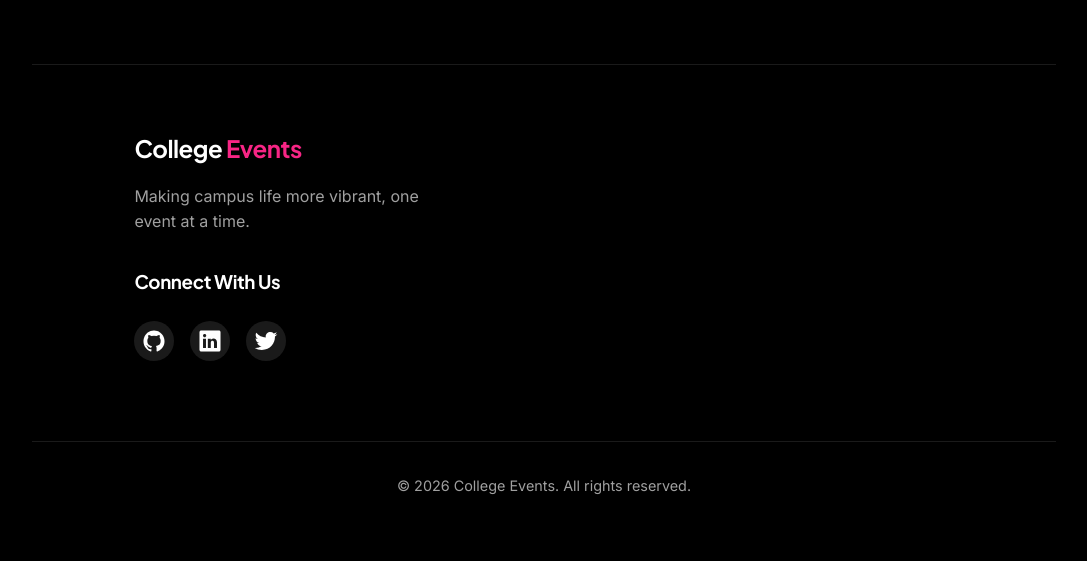
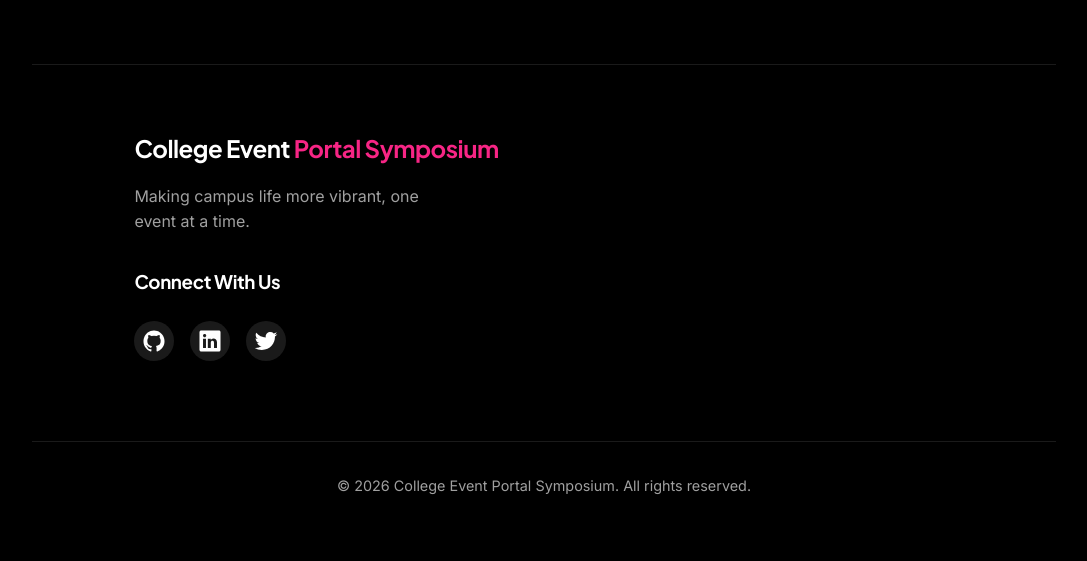
Before and after one commit to eshamohamed336-coder/cep-project-, a Flask app: page / in a window 1280 px wide. Shown: the part 1188-1749 px from the top of the page, without its empty margins (96-1183 px from the left). Run offline with Flask 3, Linux system fonts and the light colour scheme.

Commit message:
Update website title to College Event Portal Symposium and update associated files

```diff
--- a/app.py
+++ b/app.py
@@ -195,7 +195,7 @@ def send_event_notification(event_title, event_date):
             msg['To'] = email
             msg['Subject'] = f"New Event: {event_title}"
 
-            body = f"Hello {student.get('name')},\n\nA new event has been posted: {event_title}\nDate: {event_date}\n\nCheck it out on the College Events portal!"
+            body = f"Hello {student.get('name')},\n\nA new event has been posted: {event_title}\nDate: {event_date}\n\nCheck it out on the College Event Portal Symposium portal!"
             msg.attach(MIMEText(body, 'plain'))
 
             server.send_message(msg)
--- a/login.html
+++ b/login.html
@@ -3,7 +3,7 @@
 <head>
     <meta charset="UTF-8">
     <meta name="viewport" content="width=device-width, initial-scale=1.0">
-    <title>Login | College Events</title>
+    <title>Login | College Event Portal Symposium</title>
     <link href="https://fonts.googleapis.com/css2?family=Inter:wght@400;500;600&family=Plus+Jakarta+Sans:wght@700;800&display=swap" rel="stylesheet">
     <link rel="stylesheet" href="./static/css/style.css">
     <style>
--- a/signup.html
+++ b/signup.html
@@ -3,7 +3,7 @@
 <head>
     <meta charset="UTF-8">
     <meta name="viewport" content="width=device-width, initial-scale=1.0">
-    <title>Signup | College Events</title>
+    <title>Signup | College Event Portal Symposium</title>
     <link href="https://fonts.googleapis.com/css2?family=Inter:wght@400;500;600&family=Plus+Jakarta+Sans:wght@700;800&display=swap" rel="stylesheet">
     <link rel="stylesheet" href="./static/css/style.css">
     <style>
@@ -167,7 +167,7 @@
 
     <div id="successOverlay" class="success-overlay">
         <h3>your account is created</h3>
-        <p style="color: white; margin-bottom: 2rem;">Welcome to College Events!</p>
+        <p style="color: white; margin-bottom: 2rem;">Welcome to College Event Portal Symposium!</p>
         <button class="btn-auth" style="max-width: 200px;" onclick="window.location.href='./login.html'">Go to Login</button>
     </div>
 
--- a/staff.html
+++ b/staff.html
@@ -4,7 +4,7 @@
     <head>
         <meta charset="UTF-8">
         <meta name="viewport" content="width=device-width, initial-scale=1.0">
-        <title>College Events | Staff Portal</title>
+        <title>College Event Portal Symposium | Staff Portal</title>
         <link
             href="https://fonts.googleapis.com/css2?family=Inter:wght@400;500;600&family=Plus+Jakarta+Sans:wght@700;800&display=swap"
             rel="stylesheet">
@@ -215,7 +215,7 @@
 
         <div id="staffContent">
             <nav class="navbar">
-                <div class="logo">College <span class="highlight">Events</span> <span
+                <div class="logo">College Event <span class="highlight">Portal Symposium</span> <span
                         style="font-size: 0.8rem; color: #aaa; margin-left: 10px;">STAFF PORTAL</span></div>
                 <ul class="nav-links">
                     <li><a href="#" onclick="logout()">Logout</a></li>
--- a/student.html
+++ b/student.html
@@ -4,7 +4,7 @@
     <head>
         <meta charset="UTF-8">
         <meta name="viewport" content="width=device-width, initial-scale=1.0">
-        <title>College Events | Student Portal</title>
+        <title>College Event Portal Symposium | Student Portal</title>
         <!-- Google Fonts -->
         <link rel="preconnect" href="https://fonts.googleapis.com">
         <link rel="preconnect" href="https://fonts.gstatic.com" crossorigin>
@@ -107,7 +107,7 @@
 
     <body>
         <nav class="navbar">
-            <div class="logo">College <span class="highlight">Events</span> <span
+            <div class="logo">College Event <span class="highlight">Portal Symposium</span> <span
                     style="font-size:0.8rem; color:#888;">STUDENT</span> <span id="studentNameDisplay" style="margin-left: 10px; font-size: 0.9rem; color: #4cc9f0;"></span></div>
             <ul class="nav-links">
                 <li><a href="#events">Events</a></li>
--- a/templates/index.html
+++ b/templates/index.html
@@ -4,7 +4,7 @@
     <head>
         <meta charset="UTF-8">
         <meta name="viewport" content="width=device-width, initial-scale=1.0">
-        <title>College Events | Welcome</title>
+        <title>College Event Portal Symposium | Welcome</title>
         <!-- Google Fonts -->
         <link
             href="https://fonts.googleapis.com/css2?family=Inter:wght@400;500;600&family=Plus+Jakarta+Sans:wght@700;800&display=swap"
@@ -124,8 +124,8 @@
             </video>
             <div class="mesh-bg"></div>
             <div class="video-overlay"></div>
-            <h1 class="reveal glow-text" style="font-size: 3.5rem;">Welcome to <span class="highlight">College
-                    Events</span></h1>
+            <h1 class="reveal glow-text" style="font-size: 3.5rem;">College Event <span class="highlight">Portal
+                    Symposium</span></h1>
             <p class="reveal" style="font-size: 1.2rem; color: #aaa; margin-top: 1rem; transition-delay: 0.2s;">Select
                 your role to continue</p>
 
@@ -147,7 +147,7 @@
             <section id="about" class="reveal" style="margin-top: 6rem; max-width: 800px;">
                 <h2 style="font-size: 2.5rem; margin-bottom: 1.5rem;">About <span class="highlight">Us</span></h2>
                 <p style="color: #ccc; line-height: 1.8; font-size: 1.1rem;">
-                    College Events is the ultimate destination for college spirit and engagement.
+                    College Event Portal Symposium is the ultimate destination for college spirit and engagement.
                     Our platform bridges the gap between organizers and students, ensuring
                     that every technical innovation and cultural celebration gets the spotlight it deserves.
                 </p>
@@ -161,8 +161,8 @@
                 <p style="color: #aaa; margin-bottom: 2rem;">Have questions or want to host an event? Get in touch!</p>
                 <div style="display: flex; justify-content: center; gap: 3rem; flex-wrap: wrap;">
                     <div style="display: flex; align-items: center; gap: 10px;">
-                        <ion-icon name="mail-outline" style="font-size: 1.5rem; color: #f72585;"></ion-icon>
-                        <span>contact@collegeevents.edu</span>
+                        <ion-icon name="globe-outline" style="font-size: 1.5rem; color: #f72585;"></ion-icon>
+                        <a href="https://jmc.edu" target="_blank" style="color: white; text-decoration: none;">jmc.edu</a>
                     </div>
                     <div style="display: flex; align-items: center; gap: 10px;">
                         <ion-icon name="call-outline" style="font-size: 1.5rem; color: #4cc9f0;"></ion-icon>
@@ -170,7 +170,7 @@
                     </div>
                     <div style="display: flex; align-items: center; gap: 10px;">
                         <ion-icon name="location-outline" style="font-size: 1.5rem; color: #4361ee;"></ion-icon>
-                        <span>College Campus, Block A</span>
+                        <span>Jamal Mohamed College, Tiruchirappalli, Tamil Nadu</span>
                     </div>
                 </div>
             </section>
@@ -182,7 +182,7 @@
             <div class="footer-content"
                 style="display: flex; justify-content: space-between; padding: 4rem 10% 2rem; background: #000; border-top: 1px solid rgba(255,255,255,0.1);">
                 <div class="footer-brand">
-                    <h2>College <span class="highlight">Events</span></h2>
+                    <h2>College Event <span class="highlight">Portal Symposium</span></h2>
                     <p style="color: #a0a0a0; max-width: 300px;">Making campus life more vibrant, one event at a time.
                     </p>
                 </div>
@@ -206,7 +206,7 @@
             </div>
             <div class="footer-bottom"
                 style="text-align: center; border-top: 1px solid rgba(255,255,255,0.1); padding: 2rem; color: #a0a0a0; font-size: 0.9rem; background: #000;">
-                <p>&copy; 2026 College Events. All rights reserved.</p>
+                <p>&copy; 2026 College Event Portal Symposium. All rights reserved.</p>
             </div>
         </footer>
     </body>
--- a/templates/login.html
+++ b/templates/login.html
@@ -3,7 +3,7 @@
 <head>
     <meta charset="UTF-8">
     <meta name="viewport" content="width=device-width, initial-scale=1.0">
-    <title>Login | College Events</title>
+    <title>Login | College Event Portal Symposium</title>
     <link href="https://fonts.googleapis.com/css2?family=Inter:wght@400;500;600&family=Plus+Jakarta+Sans:wght@700;800&display=swap" rel="stylesheet">
     <link rel="stylesheet" href="/static/css/style.css">
     <style>
--- a/templates/signup.html
+++ b/templates/signup.html
@@ -3,7 +3,7 @@
 <head>
     <meta charset="UTF-8">
     <meta name="viewport" content="width=device-width, initial-scale=1.0">
-    <title>Signup | College Events</title>
+    <title>Signup | College Event Portal Symposium</title>
     <link href="https://fonts.googleapis.com/css2?family=Inter:wght@400;500;600&family=Plus+Jakarta+Sans:wght@700;800&display=swap" rel="stylesheet">
     <link rel="stylesheet" href="/static/css/style.css">
     <style>
@@ -167,7 +167,7 @@
 
     <div id="successOverlay" class="success-overlay">
         <h3>your account is created</h3>
-        <p style="color: white; margin-bottom: 2rem;">Welcome to College Events!</p>
+        <p style="color: white; margin-bottom: 2rem;">Welcome to College Event Portal Symposium!</p>
         <button class="btn-auth" style="max-width: 200px;" onclick="window.location.href='/login'">Go to Login</button>
     </div>
 
--- a/templates/staff.html
+++ b/templates/staff.html
@@ -4,7 +4,7 @@
     <head>
         <meta charset="UTF-8">
         <meta name="viewport" content="width=device-width, initial-scale=1.0">
-        <title>College Events | Staff Portal</title>
+        <title>College Event Portal Symposium | Staff Portal</title>
         <link
             href="https://fonts.googleapis.com/css2?family=Inter:wght@400;500;600&family=Plus+Jakarta+Sans:wght@700;800&display=swap"
             rel="stylesheet">
@@ -215,7 +215,7 @@
 
         <div id="staffContent">
             <nav class="navbar">
-                <div class="logo">College <span class="highlight">Events</span> <span
+                <div class="logo">College Event <span class="highlight">Portal Symposium</span> <span
                         style="font-size: 0.8rem; color: #aaa; margin-left: 10px;">STAFF PORTAL</span></div>
                 <ul class="nav-links">
                     <li><a href="#" onclick="logout()">Logout</a></li>
--- a/templates/student.html
+++ b/templates/student.html
@@ -4,7 +4,7 @@
     <head>
         <meta charset="UTF-8">
         <meta name="viewport" content="width=device-width, initial-scale=1.0">
-        <title>College Events | Student Portal</title>
+        <title>College Event Portal Symposium | Student Portal</title>
         <!-- Google Fonts -->
         <link rel="preconnect" href="https://fonts.googleapis.com">
         <link rel="preconnect" href="https://fonts.gstatic.com" crossorigin>
@@ -107,7 +107,7 @@
 
     <body>
         <nav class="navbar">
-            <div class="logo">College <span class="highlight">Events</span> <span
+            <div class="logo">College Event <span class="highlight">Portal Symposium</span> <span
                     style="font-size:0.8rem; color:#888;">STUDENT</span> <span id="studentNameDisplay" style="margin-left: 10px; font-size: 0.9rem; color: #4cc9f0;"></span></div>
             <ul class="nav-links">
                 <li><a href="#events">Events</a></li>
```
Also changed, not shown: index.html (+10 -10 lines), static/college_logo.jpg (added).
